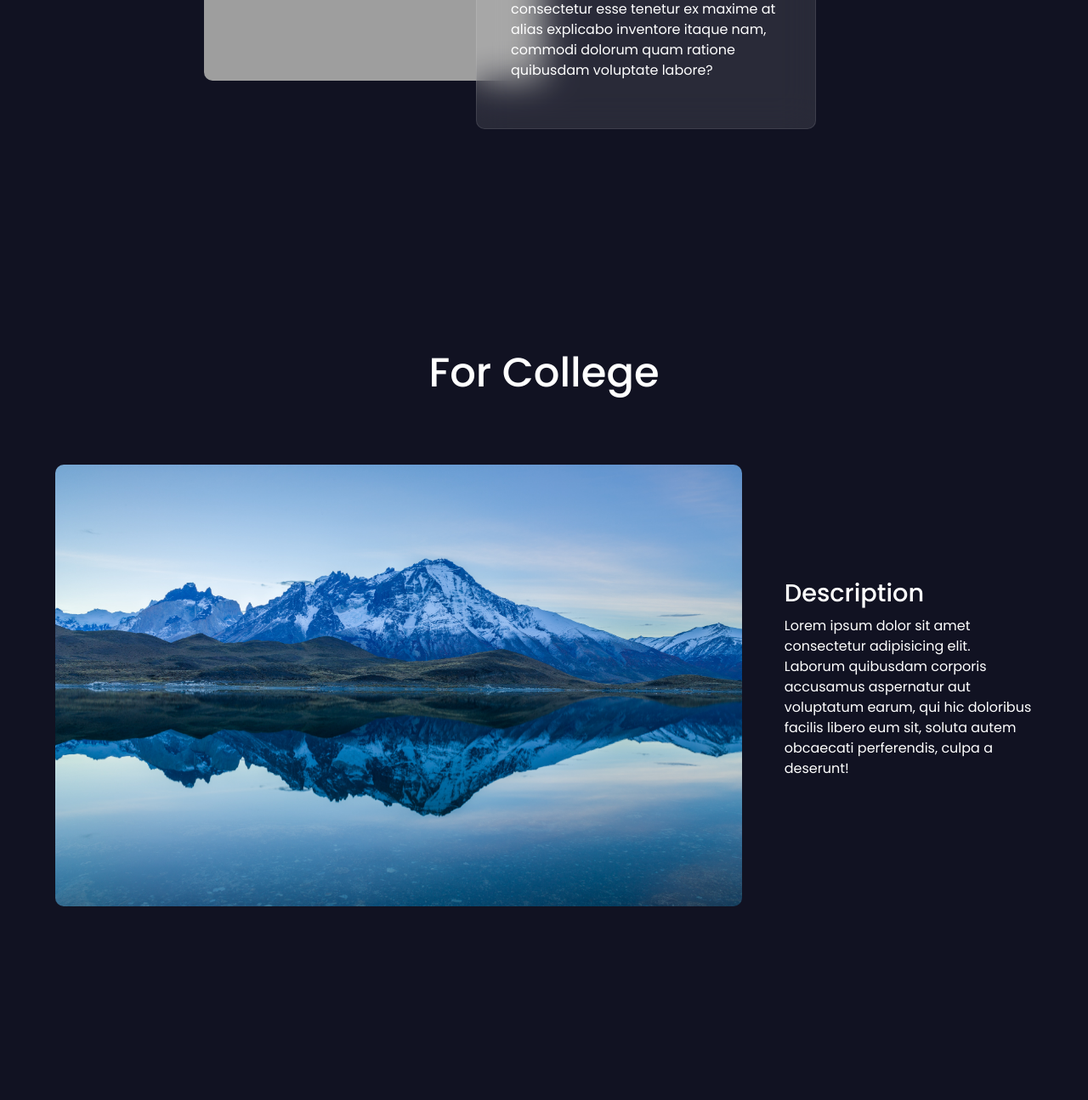
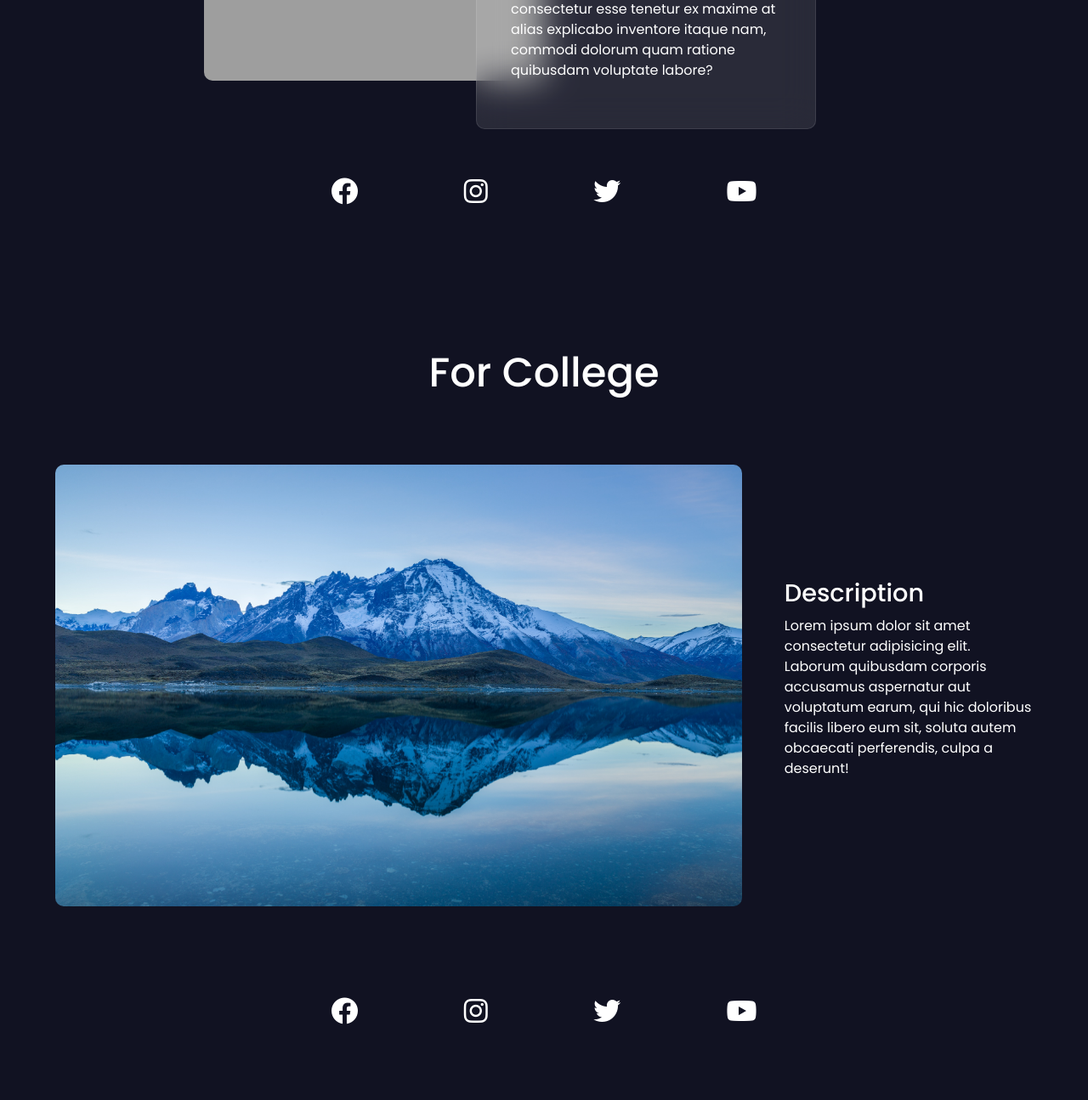
Before and after one commit to Hardvan/LearningGamified, a Flask app: page / in a window 1280 px wide. Shown: the part 1719-3014 px from the top of the page at 85% size. Before the commit the page ends 2786 px from the top, so only its background shows below. Run offline with Flask 3, Linux system fonts and the light colour scheme; grey boxes are pictures that could not be loaded.

Commit message:
Add social media icons for Section 2

```diff
--- a/templates/home.html
+++ b/templates/home.html
@@ -24,6 +24,12 @@
     <link
       href="https://fonts.googleapis.com/css2?family=Poppins:wght@300;400;500;600;700;800;900&display=swap"
       rel="stylesheet"
+    />
+
+    <!-- Font Awesome -->
+    <link
+      rel="stylesheet"
+      href="https://cdnjs.cloudflare.com/ajax/libs/font-awesome/6.4.0/css/all.min.css"
     />
 
     <!-- Custom CSS Link -->
@@ -169,6 +175,12 @@
             </p>
           </div>
         </div>
+        <div class="media-icons">
+          <a href="#" class="icon"><i class="fab fa-facebook"></i></a>
+          <a href="#" class="icon"><i class="fab fa-instagram"></i></a>
+          <a href="#" class="icon"><i class="fab fa-twitter"></i></a>
+          <a href="#" class="icon"><i class="fab fa-youtube"></i></a>
+        </div>
       </div>
     </section>
     <!-- End of ScrollReveal JS -->
```
